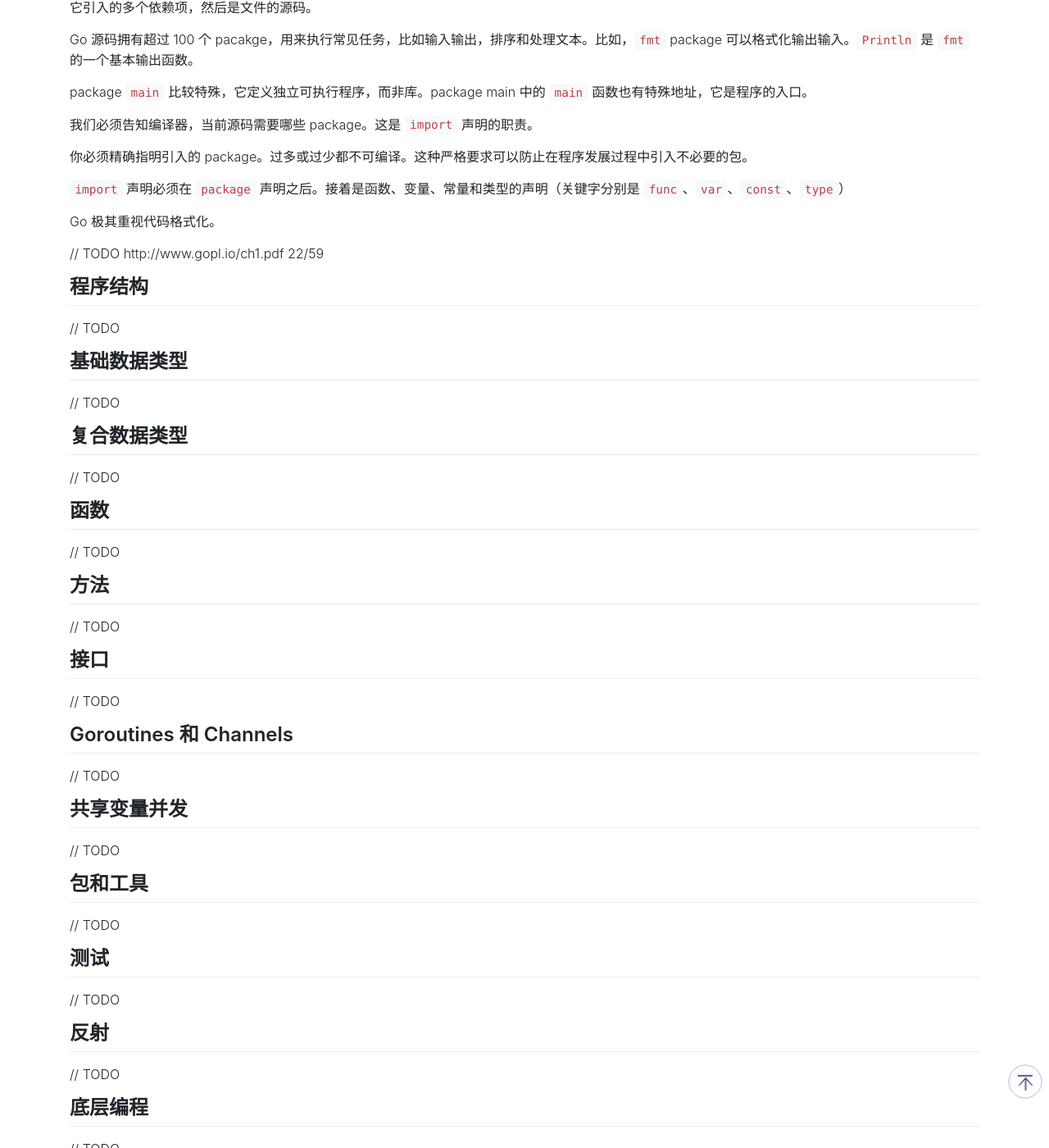
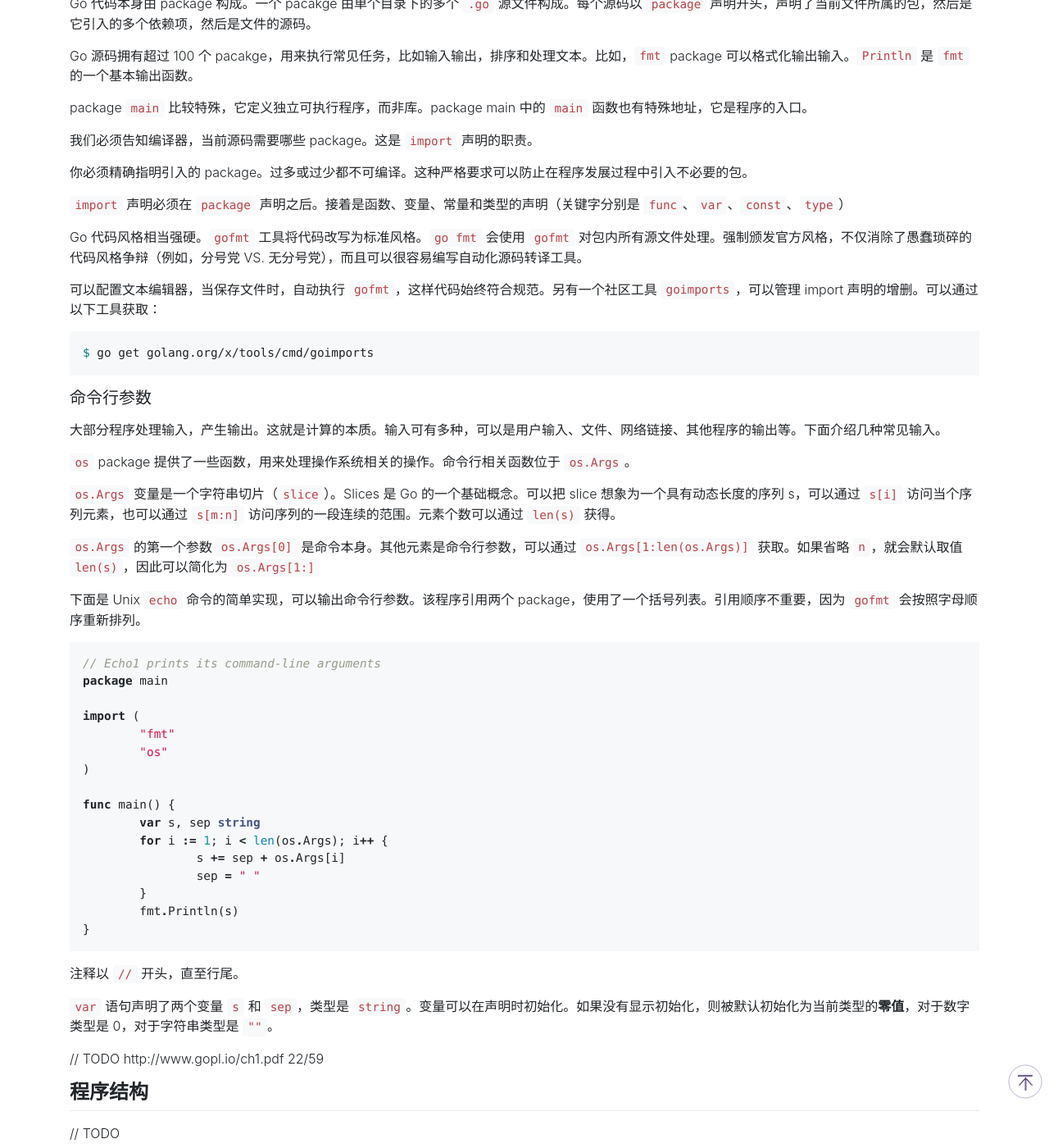
Before and after one commit to liuzhuan/liuzhuan.github.io, a Jekyll site: the page built from _posts/2017-12-14-golang-primer.md, in a window 1280 px wide and 1400 px high, scrolled down 1649 px. Shown: the whole window at 82% size. Built offline with Jekyll 4.4.1, drawn with Linux system fonts in a browser that asks for light colours; nearby versions of some CDN libraries; comment, search, counter and statistics services are not loaded.

Commit message:
adding golang code format tools & os.Args

````diff
--- a/_posts/2017-12-14-golang-primer.md
+++ b/_posts/2017-12-14-golang-primer.md
@@ -70,7 +70,48 @@ package `main` 比较特殊，它定义独立可执行程序，而非库。packa
 
 `import` 声明必须在 `package` 声明之后。接着是函数、变量、常量和类型的声明（关键字分别是 `func`、`var`、`const`、`type`）
 
-Go 极其重视代码格式化。
+Go 代码风格相当强硬。`gofmt` 工具将代码改写为标准风格。`go fmt` 会使用 `gofmt` 对包内所有源文件处理。强制颁发官方风格，不仅消除了愚蠢琐碎的代码风格争辩（例如，分号党 VS. 无分号党），而且可以很容易编写自动化源码转译工具。
+
+可以配置文本编辑器，当保存文件时，自动执行 `gofmt`，这样代码始终符合规范。另有一个社区工具 `goimports`，可以管理 import 声明的增删。可以通过以下工具获取：
+
+```sh
+$ go get golang.org/x/tools/cmd/goimports
+```
+
+### 命令行参数
+
+大部分程序处理输入，产生输出。这就是计算的本质。输入可有多种，可以是用户输入、文件、网络链接、其他程序的输出等。下面介绍几种常见输入。
+
+`os` package 提供了一些函数，用来处理操作系统相关的操作。命令行相关函数位于 `os.Args`。
+
+`os.Args` 变量是一个字符串切片（`slice`）。Slices 是 Go 的一个基础概念。可以把 slice 想象为一个具有动态长度的序列 s，可以通过 `s[i]` 访问当个序列元素，也可以通过 `s[m:n]` 访问序列的一段连续的范围。元素个数可以通过 `len(s)` 获得。
+
+`os.Args` 的第一个参数 `os.Args[0]` 是命令本身。其他元素是命令行参数，可以通过 `os.Args[1:len(os.Args)]` 获取。如果省略 `n`，就会默认取值 `len(s)`，因此可以简化为 `os.Args[1:]`
+
+下面是 Unix `echo` 命令的简单实现，可以输出命令行参数。该程序引用两个 package，使用了一个括号列表。引用顺序不重要，因为 `gofmt` 会按照字母顺序重新排列。
+
+```go
+// Echo1 prints its command-line arguments
+package main
+
+import (
+	"fmt"
+	"os"
+)
+
+func main() {
+	var s, sep string
+	for i := 1; i < len(os.Args); i++ {
+		s += sep + os.Args[i]
+		sep = " "
+	}
+	fmt.Println(s)
+}
+```
+
+注释以 `//` 开头，直至行尾。
+
+`var` 语句声明了两个变量 `s` 和 `sep`，类型是 `string`。变量可以在声明时初始化。如果没有显示初始化，则被默认初始化为当前类型的**零值**，对于数字类型是 0，对于字符串类型是 `""`。
 
 // TODO http://www.gopl.io/ch1.pdf 22/59
 
````
